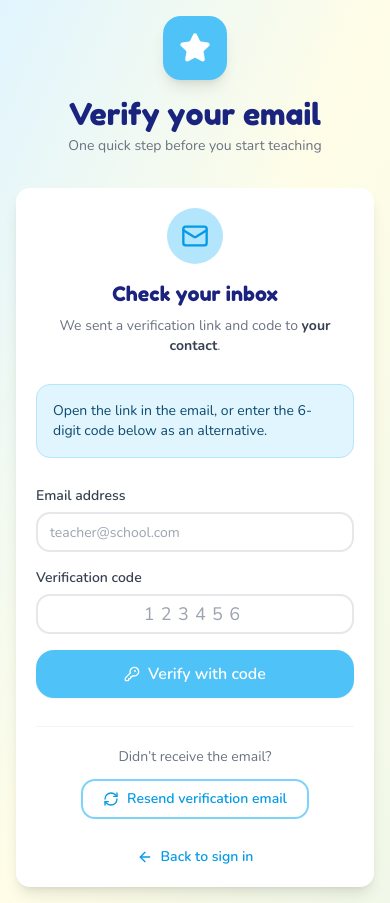
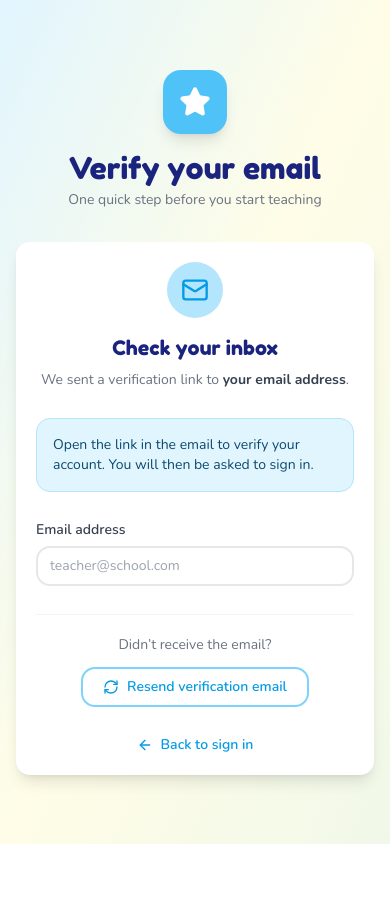
Before and after one commit to star-Puja-20/Aurelia-Learn, a Next.js app: page /auth/verify-email in a window 390 px wide. After the commit the page ends 844 px from the top, so only its background shows below. Built offline with nearby package versions, Linux system fonts and the light colour scheme.

Commit message:
Removed mobile authentication V3

```diff
--- a/app/auth/login/login-page.tsx
+++ b/app/auth/login/login-page.tsx
@@ -12,8 +12,8 @@ import { Input } from '@/components/ui/input'
 import { createClient } from '@/lib/supabase/client'
 
 const loginSchema = z.object({
-  identifier: z.string().min(1, 'Enter your email or mobile number'),
-  password: z.string().optional(),
+  identifier: z.string().email('Enter a valid email address'),
+  password: z.string().min(1, 'Enter your password'),
 })
 type LoginForm = z.infer<typeof loginSchema>
 
@@ -22,12 +22,9 @@ export default function LoginPage() {
   const [showPassword, setShowPassword] = useState(false)
   const [isLoading, setIsLoading] = useState(false)
 
-  const { register, handleSubmit, watch, formState: { errors } } = useForm<LoginForm>({
+  const { register, handleSubmit, formState: { errors } } = useForm<LoginForm>({
     resolver: zodResolver(loginSchema),
   })
-  const identifier = watch('identifier', '')
-  const isPhoneLogin = identifier.trim().startsWith('+')
-
   async function onSubmit(data: LoginForm) {
     setIsLoading(true)
     try {
@@ -39,21 +36,6 @@ export default function LoginPage() {
       }
 
       const supabase = createClient()
-      if (isPhoneLogin) {
-        if (!/^\+[1-9]\d{7,14}$/.test(data.identifier.trim())) {
-          throw new Error('Use your mobile number in international format, e.g. +919876543210.')
-        }
-        const { error } = await supabase.auth.signInWithOtp({
-          phone: data.identifier.trim(),
-          options: { shouldCreateUser: false },
-        })
-        if (error) throw error
-        toast.success('A verification code was sent by SMS.')
-        router.push(`/auth/verify-email?contact=${encodeURIComponent(data.identifier.trim())}&type=phone`)
-        return
-      }
-
-      if (!data.password) throw new Error('Enter your password to sign in with email.')
       const { data: signInData, error } = await supabase.auth.signInWithPassword({
         email: data.identifier,
         password: data.password,
@@ -127,14 +109,13 @@ export default function LoginPage() {
 
           <form onSubmit={handleSubmit(onSubmit)} className="space-y-4 sm:space-y-5">
             <Input
-              label="Email address or mobile number"
-              type={isPhoneLogin ? 'tel' : 'email'}
-              placeholder={isPhoneLogin ? '+919876543210' : 'teacher@school.com'}
+              label="Email address"
+              type="email"
+              placeholder="teacher@school.com"
               error={errors.identifier?.message}
-              hint="Use +91 followed by your 10-digit mobile number for SMS login"
               {...register('identifier')}
             />
-            <div className={isPhoneLogin ? 'hidden' : ''}>
+            <div>
               <div className="relative">
                 <Input
                   label="Password"
--- a/app/auth/register/page.tsx
+++ b/app/auth/register/page.tsx
@@ -13,13 +13,11 @@ import { createClient } from '@/lib/supabase/client'
 
 const schema = z.object({
   fullName: z.string().min(2, 'Enter your full name'),
-  email: z.string().email('Valid email required').or(z.literal('')),
-  phone: z.string().regex(/^\+[1-9]\d{7,14}$/, 'Use international format, e.g. +919876543210').or(z.literal('')),
+  email: z.string().email('Valid email required'),
   password: z.string().min(8, 'At least 8 characters'),
   confirm: z.string(),
   consent: z.literal(true, { errorMap: () => ({ message: 'Please agree before creating your account' }) }),
-}).refine(d => d.email || d.phone, { message: 'Enter an email address or mobile number', path: ['email'] })
-  .refine(d => d.password === d.confirm, { message: 'Passwords do not match', path: ['confirm'] })
+}).refine(d => d.password === d.confirm, { message: 'Passwords do not match', path: ['confirm'] })
 
 type Form = z.infer<typeof schema>
 
@@ -40,19 +38,17 @@ export default function RegisterPage() {
       }
 
       const supabase = createClient()
-      const contact = data.email || data.phone
       const { data: signupData, error } = await supabase.auth.signUp({
-        ...(data.email ? { email: data.email } : { phone: data.phone }),
+        email: data.email,
         password: data.password,
         options: {
           data: {
             full_name: data.fullName,
-            alternate_phone: data.phone || null,
             privacy_consent: true,
             privacy_consent_at: new Date().toISOString(),
             privacy_policy_version: '2026-09-03',
           },
-          ...(data.email ? { emailRedirectTo: `${window.location.origin}/auth/callback` } : {}),
+          emailRedirectTo: `${window.location.origin}/auth/callback`,
         },
       })
 
@@ -62,8 +58,7 @@ export default function RegisterPage() {
         toast.success('Account created successfully!')
         router.push('/teacher/dashboard')
       } else {
-        const contactType = data.email ? 'email' : 'phone'
-        router.push(`/auth/verify-email?contact=${encodeURIComponent(contact ?? '')}&type=${contactType}`)
+        router.push(`/auth/verify-email?contact=${encodeURIComponent(data.email)}`)
       }
     } catch (error) {
       toast.error(error instanceof Error ? error.message : 'Unable to create your account.')
@@ -86,9 +81,7 @@ export default function RegisterPage() {
           <CardContent className="p-5 sm:p-8">
             <form onSubmit={handleSubmit(onSubmit)} className="space-y-4 sm:space-y-5">
               <Input label="Full name" placeholder="Ms. Sarah Johnson" error={errors.fullName?.message} {...register('fullName')} />
-              <p className="text-xs text-gray-500">Choose email or mobile as your sign-in method. Mobile accounts receive verification codes by SMS.</p>
-              <Input label="Email address (optional)" type="email" placeholder="you@school.com" error={errors.email?.message} {...register('email')} />
-              <Input label="Mobile number (optional)" type="tel" placeholder="+919876543210" hint="Use +91 followed by your 10-digit mobile number" error={errors.phone?.message} {...register('phone')} />
+              <Input label="Email address" type="email" placeholder="you@school.com" error={errors.email?.message} {...register('email')} />
               <Input label="Password" type="password" placeholder="••••••••" error={errors.password?.message} {...register('password')} />
               <Input label="Confirm password" type="password" placeholder="••••••••" error={errors.confirm?.message} {...register('confirm')} />
               <label className="flex items-start gap-3 text-sm text-gray-600">
--- a/app/auth/verify-email/page.tsx
+++ b/app/auth/verify-email/page.tsx
@@ -2,7 +2,7 @@
 
 import { useEffect, useState } from 'react'
 import { useRouter } from 'next/navigation'
-import { ArrowLeft, KeyRound, Mail, MessageSquare, RefreshCw, Star } from 'lucide-react'
+import { ArrowLeft, Mail, RefreshCw, Star } from 'lucide-react'
 import { motion } from 'framer-motion'
 import { toast } from 'sonner'
 import { Button } from '@/components/ui/button'
@@ -13,79 +13,34 @@ import { createClient } from '@/lib/supabase/client'
 export default function VerifyEmailPage() {
   const router = useRouter()
   const [contact, setContact] = useState('')
-  const [contactType, setContactType] = useState<'email' | 'phone'>('email')
-  const [otp, setOtp] = useState('')
   const [resending, setResending] = useState(false)
-  const [verifying, setVerifying] = useState(false)
 
   useEffect(() => {
     const params = new URLSearchParams(window.location.search)
     const value = params.get('contact') ?? params.get('email')
     if (value) setContact(value)
-    if (params.get('type') === 'phone') setContactType('phone')
   }, [])
 
   async function resendCode() {
     const normalizedContact = contact.trim()
     if (!normalizedContact) {
-      toast.error(`Enter your ${contactType === 'phone' ? 'mobile number' : 'email address'} first.`)
+      toast.error('Enter your email address first.')
       return
     }
 
     setResending(true)
     try {
-      const { error } = contactType === 'phone'
-        ? await createClient().auth.resend({ type: 'sms', phone: normalizedContact })
-        : await createClient().auth.resend({
-            type: 'signup',
-            email: normalizedContact,
-            options: { emailRedirectTo: `${window.location.origin}/auth/callback` },
-          })
+      const { error } = await createClient().auth.resend({
+        type: 'signup',
+        email: normalizedContact,
+        options: { emailRedirectTo: `${window.location.origin}/auth/callback` },
+      })
       if (error) throw error
-      toast.success(contactType === 'phone' ? 'A new verification code has been sent by SMS.' : 'A new verification email has been sent.')
+      toast.success('A new verification email has been sent.')
     } catch (error) {
       toast.error(error instanceof Error ? error.message : 'Unable to resend the verification email.')
     } finally {
       setResending(false)
-    }
-  }
-
-  async function verifyCode(event: React.FormEvent<HTMLFormElement>) {
-    event.preventDefault()
-    const normalizedContact = contact.trim()
-    const normalizedOtp = otp.trim()
-
-    if (!normalizedContact || normalizedOtp.length !== 6) {
-      toast.error(`Enter your ${contactType === 'phone' ? 'mobile number' : 'email address'} and the 6-digit code.`)
-      return
-    }
-
-    setVerifying(true)
-    try {
-      const { data: verificationData, error } = contactType === 'phone'
-        ? await createClient().auth.verifyOtp({ phone: normalizedContact, token: normalizedOtp, type: 'sms' })
-        : await createClient().auth.verifyOtp({ email: normalizedContact, token: normalizedOtp, type: 'signup' })
-      if (error) throw error
-      if (verificationData.user) {
-        const { error: profileError } = await createClient().from('profiles').upsert({
-          id: verificationData.user.id,
-          email: verificationData.user.email ?? null,
-          phone: verificationData.user.phone ?? null,
-          full_name: verificationData.user.user_metadata?.full_name ?? '',
-          role: 'teacher',
-          privacy_consent: verificationData.user.user_metadata?.privacy_consent === true,
-          privacy_consent_at: verificationData.user.user_metadata?.privacy_consent_at ?? null,
-          privacy_policy_version: verificationData.user.user_metadata?.privacy_policy_version ?? null,
-        })
-        if (profileError) throw profileError
-      }
-      toast.success(`${contactType === 'phone' ? 'Mobile number' : 'Email'} verified successfully.`)
-      router.push('/teacher/dashboard')
-      router.refresh()
-    } catch (error) {
-      toast.error(error instanceof Error ? error.message : 'That verification code is not valid.')
-    } finally {
-      setVerifying(false)
     }
   }
 
@@ -100,7 +55,7 @@ export default function VerifyEmailPage() {
           <div className="inline-flex items-center justify-center w-16 h-16 bg-sky-500 rounded-2xl shadow-lg mb-4">
             <Star className="h-8 w-8 text-white fill-white" />
           </div>
-          <h1 className="font-display text-3xl text-navy-800">Verify your {contactType === 'phone' ? 'mobile number' : 'email'}</h1>
+          <h1 className="font-display text-3xl text-navy-800">Verify your email</h1>
           <p className="text-gray-500 text-sm mt-1">One quick step before you start teaching</p>
         </div>
 
@@ -108,53 +63,37 @@ export default function VerifyEmailPage() {
           <CardContent className="p-5 sm:p-8 space-y-7">
             <div className="text-center">
               <div className="mx-auto mb-4 flex h-14 w-14 items-center justify-center rounded-full bg-sky-100 text-sky-600">
-                {contactType === 'phone' ? <MessageSquare className="h-7 w-7" /> : <Mail className="h-7 w-7" />}
+                <Mail className="h-7 w-7" />
               </div>
-              <h2 className="font-display text-xl text-navy-800">Check your {contactType === 'phone' ? 'messages' : 'inbox'}</h2>
+              <h2 className="font-display text-xl text-navy-800">Check your inbox</h2>
               <p className="text-sm text-gray-500 mt-2">
-                We sent a verification {contactType === 'phone' ? 'code by SMS' : 'link and code'} to <strong className="text-gray-700">{contact || 'your contact'}</strong>.
+                We sent a verification link to <strong className="text-gray-700">{contact || 'your email address'}</strong>.
               </p>
             </div>
 
             <div className="rounded-xl border border-sky-100 bg-sky-50 p-4">
               <p className="text-sm text-sky-900">
-                {contactType === 'phone' ? 'Enter the 6-digit code from the SMS below.' : 'Open the link in the email, or enter the 6-digit code below as an alternative.'}
+                Open the link in the email to verify your account. You will then be asked to sign in.
               </p>
             </div>
 
-            <form onSubmit={verifyCode} className="space-y-4">
+            <div className="space-y-4">
               <Input
-                label={contactType === 'phone' ? 'Mobile number' : 'Email address'}
-                type={contactType === 'phone' ? 'tel' : 'email'}
+                label="Email address"
+                type="email"
                 value={contact}
                 onChange={event => setContact(event.target.value)}
-                placeholder={contactType === 'phone' ? '+919876543210' : 'teacher@school.com'}
-                autoComplete={contactType === 'phone' ? 'tel' : 'email'}
+                placeholder="teacher@school.com"
+                autoComplete="email"
                 required
               />
-              <Input
-                label="Verification code"
-                type="text"
-                value={otp}
-                onChange={event => setOtp(event.target.value.replace(/\D/g, '').slice(0, 6))}
-                placeholder="123456"
-                inputMode="numeric"
-                autoComplete="one-time-code"
-                maxLength={6}
-                className="tracking-[0.35em] text-center text-lg"
-                required
-              />
-              <Button type="submit" className="w-full" size="lg" disabled={verifying}>
-                <KeyRound className="h-4 w-4" />
-                {verifying ? 'Verifying…' : 'Verify with code'}
-              </Button>
-            </form>
+            </div>
 
             <div className="border-t border-gray-100 pt-5 text-center">
-              <p className="text-sm text-gray-500 mb-3">Didn’t receive the {contactType === 'phone' ? 'SMS' : 'email'}?</p>
+              <p className="text-sm text-gray-500 mb-3">Didn’t receive the email?</p>
               <Button type="button" variant="outline" onClick={resendCode} disabled={resending}>
                 <RefreshCw className={`h-4 w-4 ${resending ? 'animate-spin' : ''}`} />
-                {resending ? 'Sending…' : `Resend verification ${contactType === 'phone' ? 'code' : 'email'}`}
+                {resending ? 'Sending…' : 'Resend verification email'}
               </Button>
             </div>
 
```
